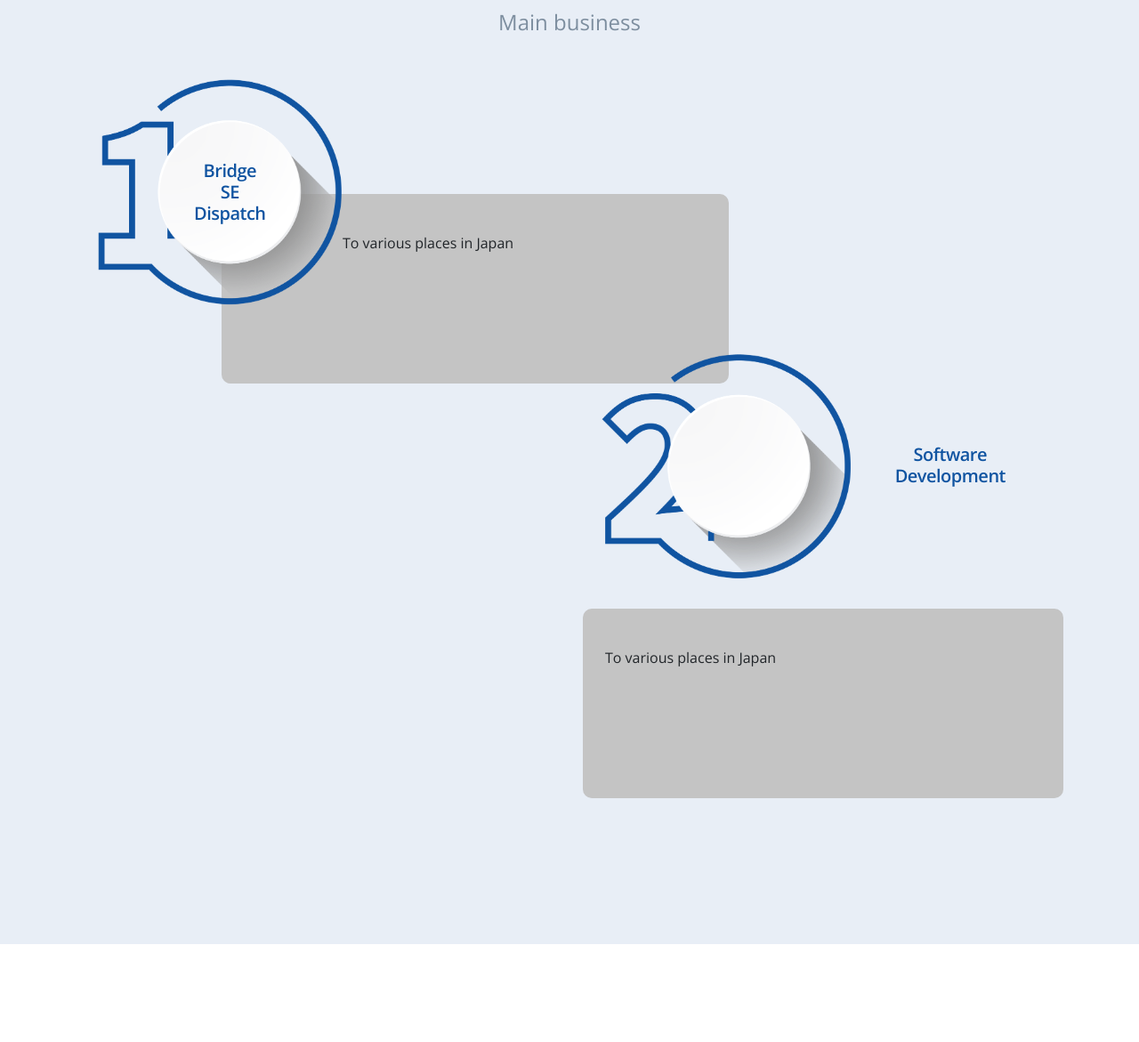
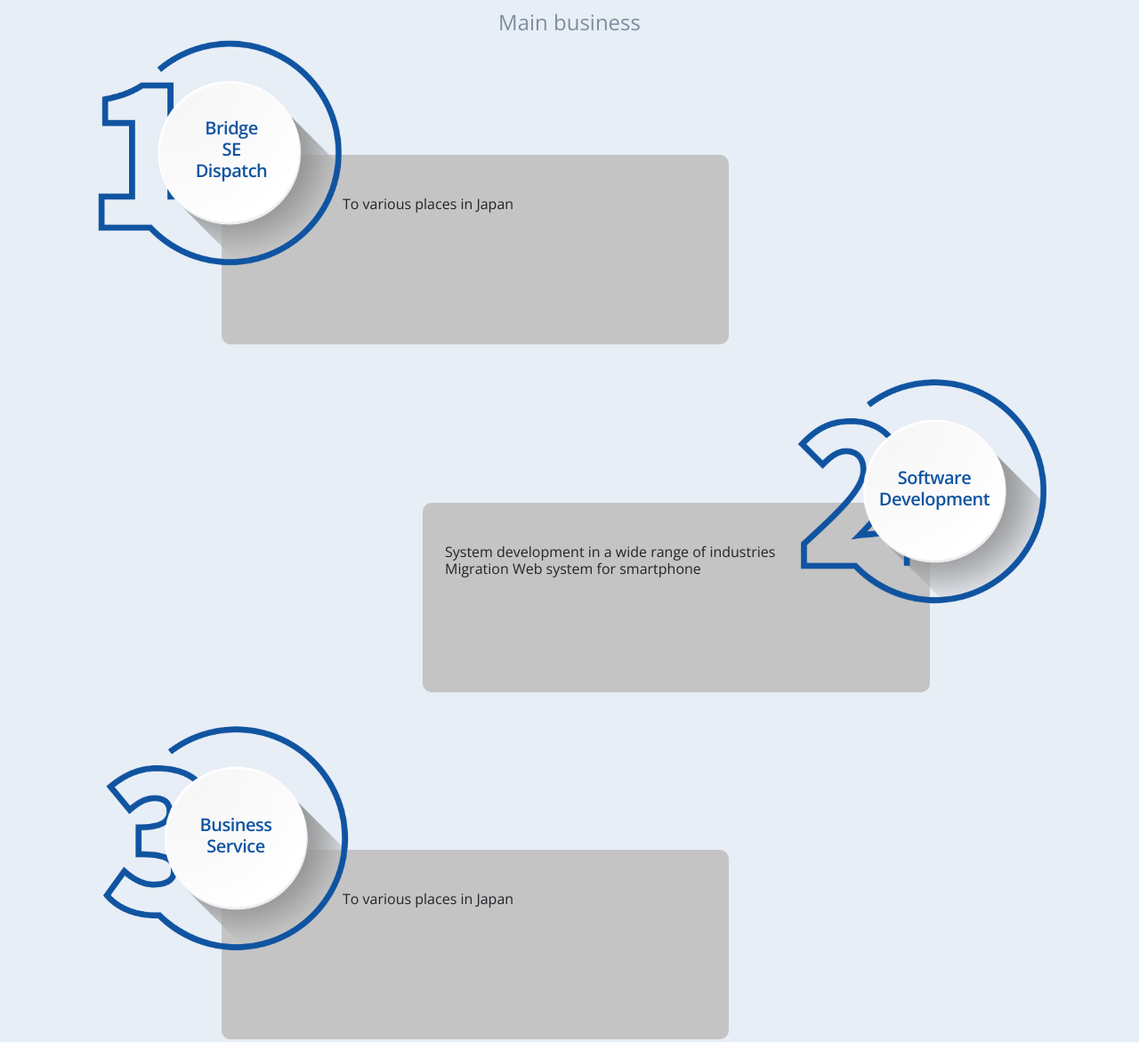
Before and after one commit to inhtruong/landing-page, a plain HTML site: page what-ait-do-page.html in a window 1280 px wide. Shown: the part 229-1400 px from the top of the page at 89% size. Drawn offline with nearby package versions, Linux system fonts and the light colour scheme; a web font is replaced by a local one.

Commit message:
complate what-ait-do-page

```diff
--- a/assets/css/app.css
+++ b/assets/css/app.css
@@ -643,41 +643,48 @@ body {
 #wad-page .wad-item-left,
 #wad-page .wad-item-right {
   position: relative;
+  margin-top: 72px;
 }
 
-.wad-item-left .wad-image {
+#wad-page .wad-item-left:first-child {
+  margin-top: -44px;
+}
+
+.wad-item-left .wad-image,
+.wad-item-right .wad-image {
   position: relative;
   z-index: 1;
-}
-
-/* .wad-item-right .wad-image {
-  position: absolute;
-  z-index: 1;
-  top: 0;
-  right: 0;
-} */
-
-#wad-page .wad-image__url {
   width: 320px;
 }
 
+#wad-page .wad-image__url {
+  width: 100%;
+}
+
 #wad-page .wad-image__sub {
+  position: absolute;
   text-align: center;
   font-weight: 600;
   font-size: 20px;
   letter-spacing: -0.5px;
+  width: 110px;
+  height: 110px;
 }
 
 .wad-item-left .wad-image__sub {
-  position: absolute;
-  top: 133px;
-  left: 133px;
+  top: 100px;
+  left: 125px;
+}
+
+#wad-page .wad-item-left:first-child .wad-image__sub {
+  top: 110px;
+  left: 120px;
 }
 
 .wad-item-right .wad-image__sub {
   position: absolute;
-  top: 133px;
-  right: 80px;
+  top: 100px;
+  left: 120px;
 }
 
 #wad-page .wad-box {
@@ -692,20 +699,14 @@ body {
   position: absolute;
   top: 171px;
   left: 179px;
+  padding-left: 136px;
+  padding-right: 36px;
 }
 
-/* .wad-item-right .wad-box {
+.wad-item-right .wad-box {
   position: absolute;
   top: 171px;
   right: 165px;
-} */
-
-.wad-item-left .wad-box__text {
-  margin-left: 136px;
-  margin-right: 36px;
+  padding-right: 145px;
+  padding-left: 25px;
 }
-
-.wad-item-right .wad-box__text {
-  margin-left: 25px;
-  margin-right: 145px;
-}
--- a/what-ait-do-page.html
+++ b/what-ait-do-page.html
@@ -61,10 +61,13 @@
                     <div class="col-lg-6">
                         <div class="wad-image">
                             <img src="./assets/images/number 01.png" class="wad-image__url" alt="">
-                            <span class="wad-image__sub text-0">Bridge <br />
-                                SE <br />
-                                Dispatch
-                            </span>
+                            <div class="wad-image__sub d-flex justify-content-center align-items-center">
+                                <span class="text-0">
+                                    Bridge <br />
+                                    SE <br />
+                                    Dispatch
+                                </span>
+                            </div>
                         </div>
                         <div class="wad-box">
                             <span class="wad-box__text">
@@ -73,16 +76,56 @@
                         </div>
                     </div>
                 </div>
-            </div>
 
-            <div class="container">
                 <div class="row wad-item-right justify-content-end">
+                    <div class="col-lg-6 d-flex justify-content-end">
+                        <div class="wad-image">
+                            <img src="./assets/images/number 02.png" class="wad-image__url" alt="">
+                            <div class="wad-image__sub d-flex justify-content-center align-items-center">
+                                <span class="text-0">
+                                    Software <br />
+                                    Development
+                                </span>
+                            </div>
+                        </div>
+                        <div class="wad-box">
+                            <span class="wad-box__text">
+                                System development in a wide range of industries
+                                Migration
+                                Web system for smartphone
+                            </span>
+                        </div>
+                    </div>
+                </div>
+
+                <div class="row wad-item-left justify-content-start">
                     <div class="col-lg-6">
                         <div class="wad-image">
-                            <img src="./assets/images/number 02.png" class="wad-image__url" alt="">
-                            <span class="wad-image__sub text-0">Software <br />
-                                Development
+                            <img src="./assets/images/number 03.png" class="wad-image__url" alt="">
+                            <div class="wad-image__sub d-flex justify-content-center align-items-center">
+                                <span class="text-0">
+                                    Business <br />
+                                    Service
+                                </span>
+                            </div>
+                        </div>
+                        <div class="wad-box">
+                            <span class="wad-box__text">
+                                To various places in Japan
                             </span>
+                        </div>
+                    </div>
+                </div>
+
+                <div class="row wad-item-right justify-content-end">
+                    <div class="col-lg-6 d-flex justify-content-end">
+                        <div class="wad-image">
+                            <img src="./assets/images/number 04.png" class="wad-image__url" alt="">
+                            <div class="wad-image__sub d-flex justify-content-center align-items-center">
+                                <span class="text-0">
+                                    Supporting
+                                </span>
+                            </div>
                         </div>
                         <div class="wad-box">
                             <span class="wad-box__text">
```
